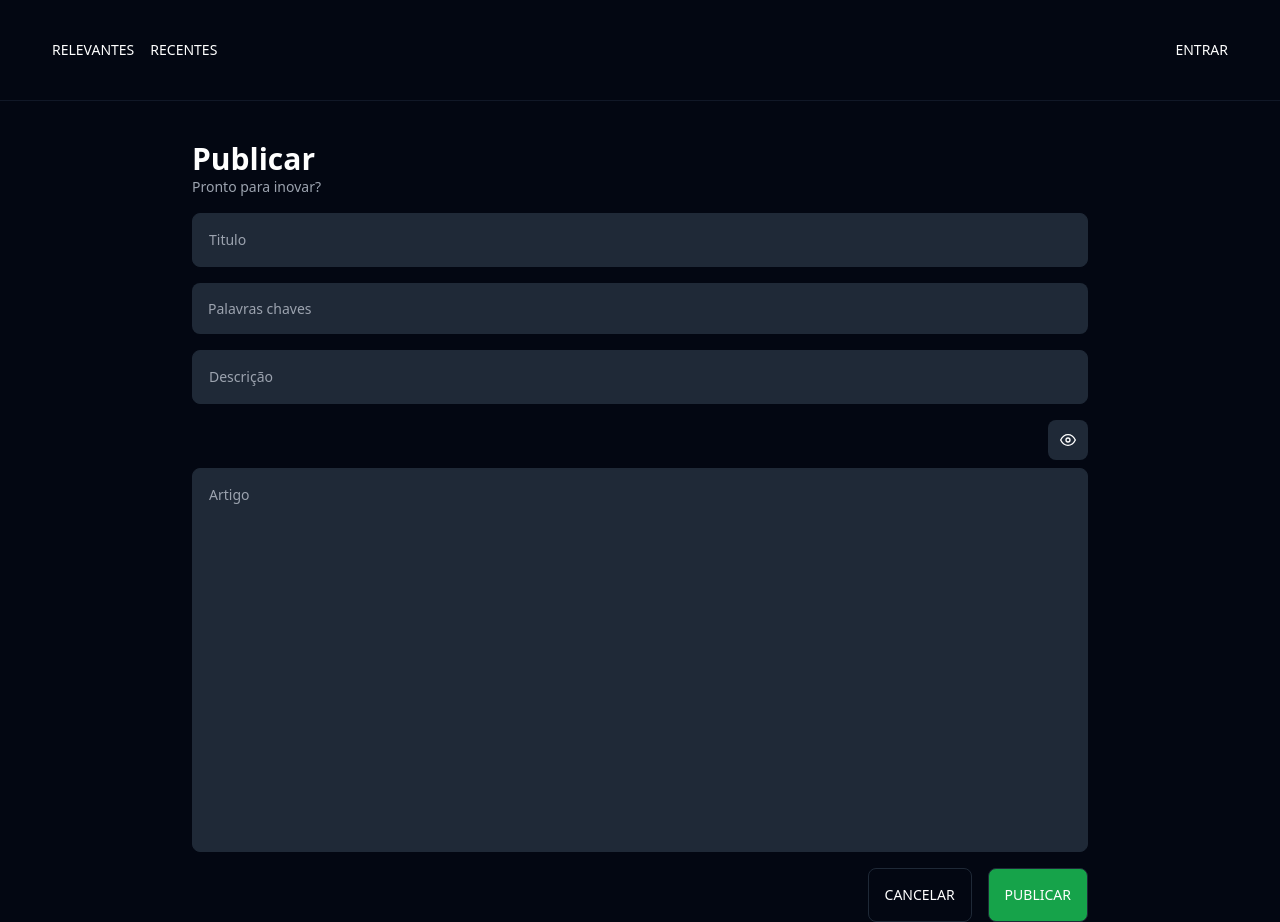
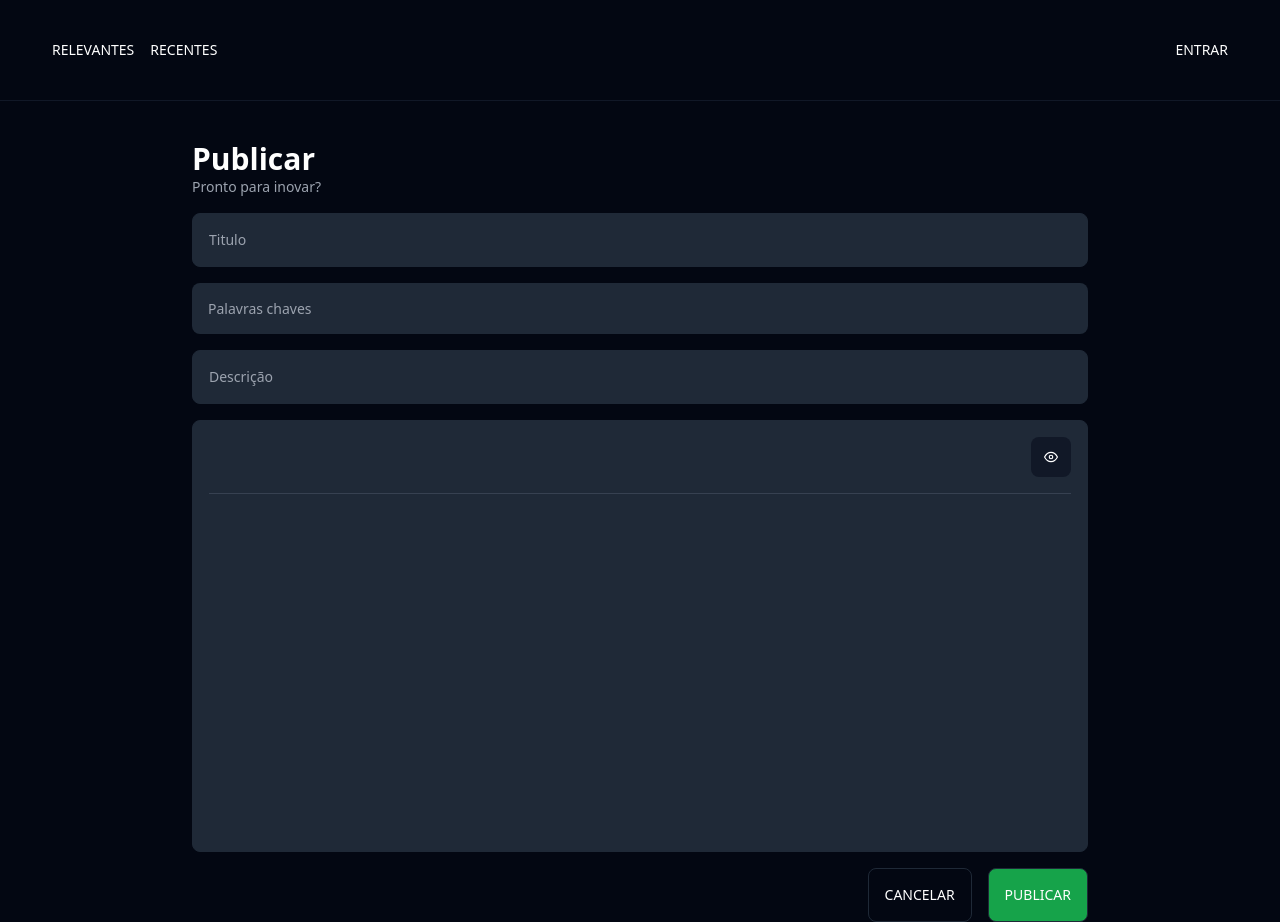
Before and after one commit to franklinST-05/my-tabnews.web, a Next.js app: page /publish in a window 1280 px wide. Built offline with nearby package versions, Linux system fonts and the light colour scheme.

Commit message:
feat: update interface editor

```diff
--- a/src/components/Editor/index.tsx
+++ b/src/components/Editor/index.tsx
@@ -2,13 +2,19 @@ import { marked } from 'marked';
 import React, { ChangeEventHandler, useState } from 'react';
 import { FiEdit2, FiEye } from 'react-icons/fi';
 
-const Editor: React.FC = () => {
+interface EditorProps {
+    title: string;
+    description: string;
+    placeholder?: string;
+}
+
+const Editor: React.FC<EditorProps> = ({ title, description, placeholder }) => {
 
     const [editorMode, setEditorMode] = useState<boolean>(true);
     const [textValue, setTextValue] = useState<string>('');
     const [parsedMD, setParsedMD] = useState<string>('');
 
-    const ChangeTextarea:ChangeEventHandler<HTMLTextAreaElement> = ({ target }) => {
+    const ChangeTextarea: ChangeEventHandler<HTMLTextAreaElement> = ({ target }) => {
         setTextValue(target.value);
         const parsed = marked(target.value, {
             sanitize: true,
@@ -18,23 +24,37 @@ const Editor: React.FC = () => {
 
     return (
         <div className="space-y-2">
-            <div className="flex items-center justify-end">
-                <button type="button" onClick={() => setEditorMode(!editorMode)} className="w-10 h-10 rounded-lg bg-gray-800 flex items-center justify-center">
-                    { editorMode ? <FiEye/> : <FiEdit2/> }
+            <div className="flex flex-col w-full p-4 text-sm text-white placeholder:text-gray-400 border border-gray-800 rounded-lg bg-gray-800">
+
+                <div className="flex items-center justify-between border-b border-gray-700 pb-4">
+                    <div>
+                        <h1 className="text-xl font-bold">{title}</h1>
+                        <p className="text-sm text-gray-300 line-clamp-1">{description}</p>
+                    </div>
+                    <button type="button" onClick={() => setEditorMode(!editorMode)} className="w-10 h-10 rounded-lg bg-gray-900 flex items-center justify-center">
+                        {editorMode ? <FiEye /> : <FiEdit2 />}
                     </button>
                 </div>
-            <div className=" block w-full h-96 p-4 text-sm text-white placeholder:text-gray-400 border border-gray-800 rounded-lg bg-gray-800">
 
+                <div className="py-2">
                     {editorMode && (
                         <textarea
-                        placeholder="Artigo"
+                            placeholder={placeholder}
                             value={textValue}
                             onChange={ChangeTextarea}
-                        className="w-full h-full bg-transparent border-none outline-none resize-none"
+                            className="w-full h-80 bg-transparent border-none outline-none resize-none"
                         />
                     )}
 
-                {!editorMode && ( <div className="editor-markdown relative" dangerouslySetInnerHTML={{ __html:  parsedMD}}/> )}
+                    {!editorMode && (
+                        <div className="block w-full h-80 overflow-y-scroll">
+                            <div
+                                className="editor-markdown block"
+                                dangerouslySetInnerHTML={{ __html: parsedMD }}
+                            />
+                        </div>
+                    )}
+                </div>
 
             </div>
         </div>
```
Lines whose indentation alone changed are shown as unchanged.
